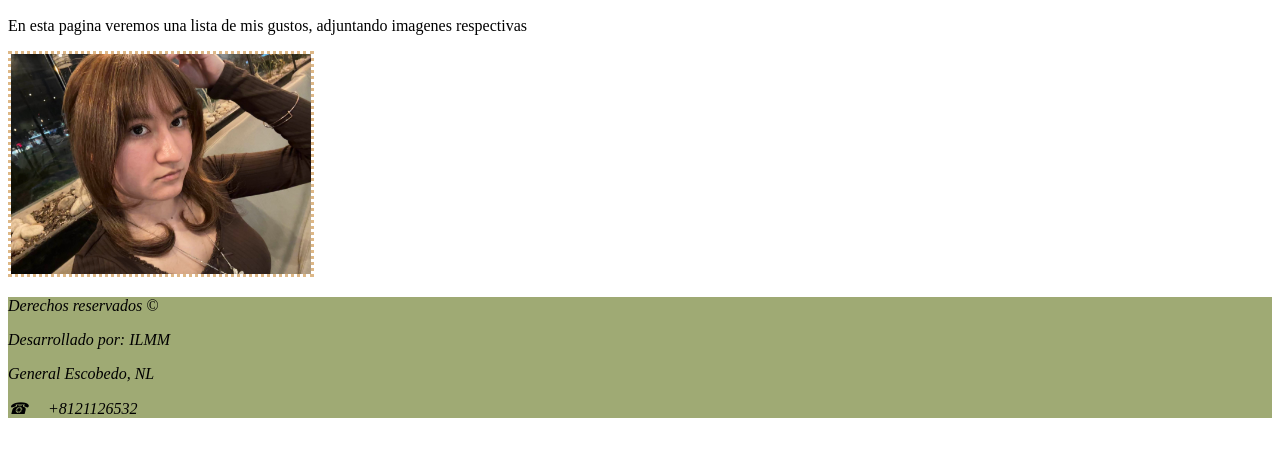
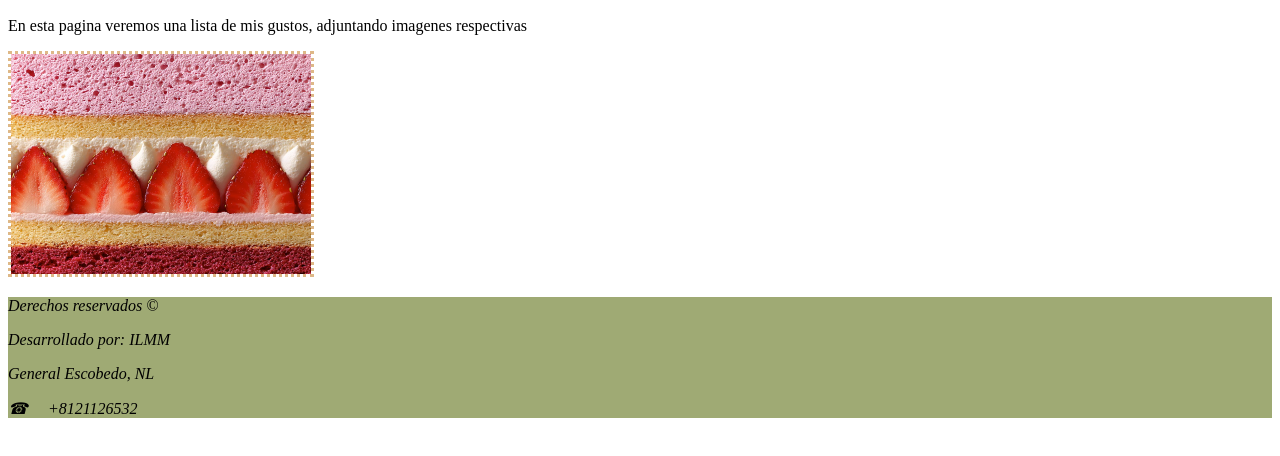
Before and after one commit to idalymtz/gustos, a plain HTML site: page index.html in a window 1280 px wide. Shown: the part 136-592 px from the top of the page. Drawn offline with Linux system fonts and the light colour scheme.

Commit message:
actualizamos la vista cafeterias, conciertos e index

```diff
--- a/index.html
+++ b/index.html
@@ -35,7 +35,7 @@
         <h2>Gustos</h2>
         <p>En esta pagina veremos una lista de mis gustos, adjuntando imagenes respectivas </p>
 
-        <img src="img/idalyyy.jpg" alt="heladomenu" height="220" width="300" style="border: dotted burlywood 3px;">
+        <img src="img/pastelmenu.jpg" alt="menu" height="220" width="300" style="border: dotted burlywood 3px;">
     </main>
     <aside>
 
```
